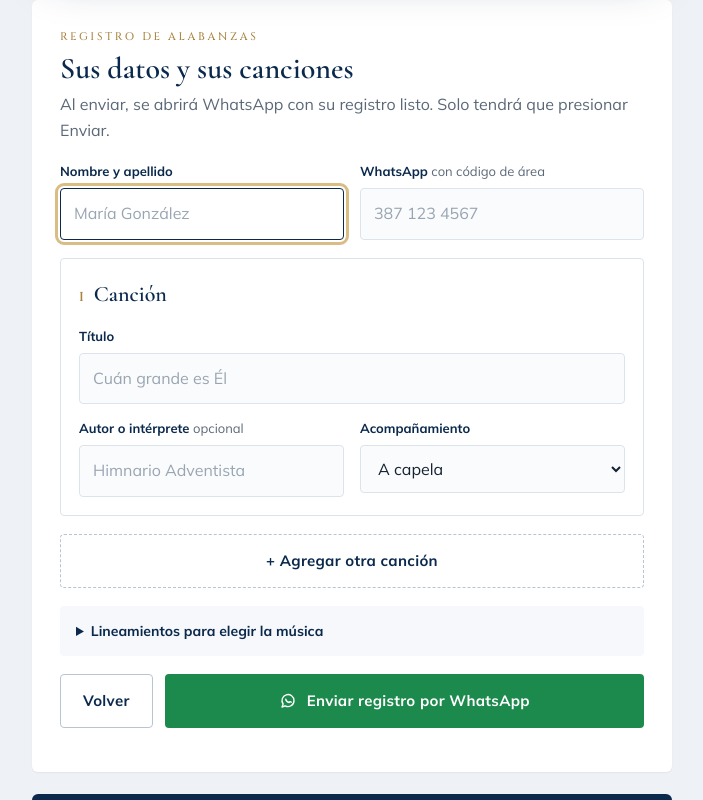
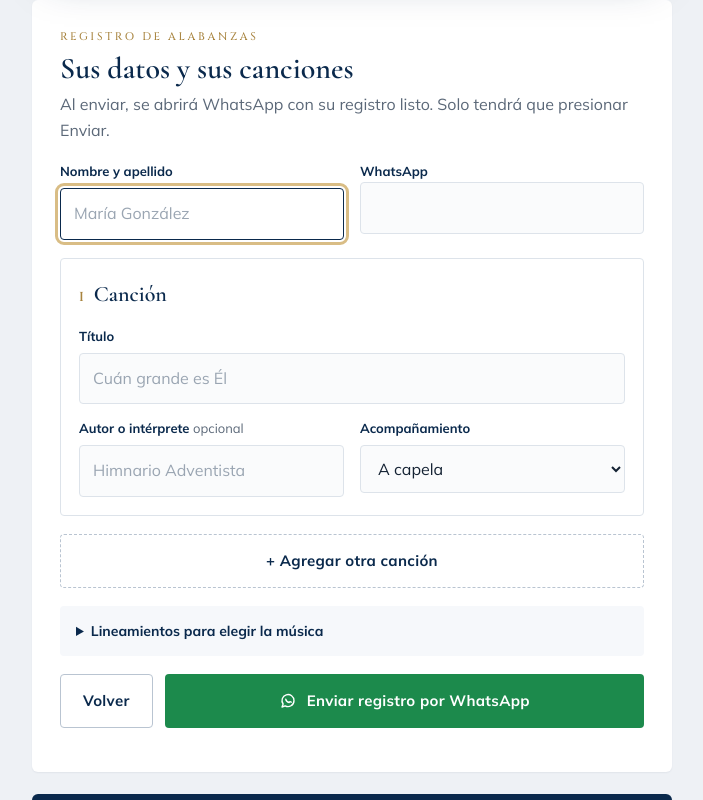
Before and after one commit to adventistgo/adventistgo.github.io, a plain HTML site: page iasdbn.html in a window 1280 px wide. Both pictures are taken after a click on the button "Sí, confirmo mi presencia". Shown: the part 910-1710 px from the top of the page, without its empty margins (288-991 px from the left). Drawn offline with nearby package versions, Linux system fonts and the light colour scheme.

Commit message:
Modify WhatsApp input and reduce max songs limit
Updated WhatsApp label and input field formatting. Changed the maximum number of songs from 3 to 2.

```diff
--- a/iasdbn.html
+++ b/iasdbn.html
@@ -212,8 +212,8 @@ footer em { font-family: var(--serif); font-size: 18px; color: var(--navy); }
           <input id="f-name" name="name" autocomplete="name" placeholder="María González">
         </div>
         <div class="field">
-          <label for="f-phone">WhatsApp <span class="hint">con código de área</span></label>
-          <input id="f-phone" name="phone" type="tel" inputmode="tel" autocomplete="tel" placeholder="387 123 4567">
+          <label for="f-phone">WhatsApp
+          <input id="f-phone" name="phone" type="tel" inputmode="tel" autocomplete="tel">
         </div>
       </div>
       <div class="songs" id="songs"></div>
@@ -275,7 +275,7 @@ footer em { font-family: var(--serif); font-size: 18px; color: var(--navy); }
 
 <script>
 const CHURCH_WA = "5493874522981";
-const MAX_SONGS = 3;
+const MAX_SONGS = 2;
 const ACCOMP = ["A capela", "Pista instrumental", "Piano / teclado", "Guitarra acústica", "Violín / cuerdas", "Instrumento de viento", "Otro"];
 const $ = (id) => document.getElementById(id);
 const waLink = (text) => "https://wa.me/" + CHURCH_WA + (text ? "?text=" + encodeURIComponent(text) : "");
```
